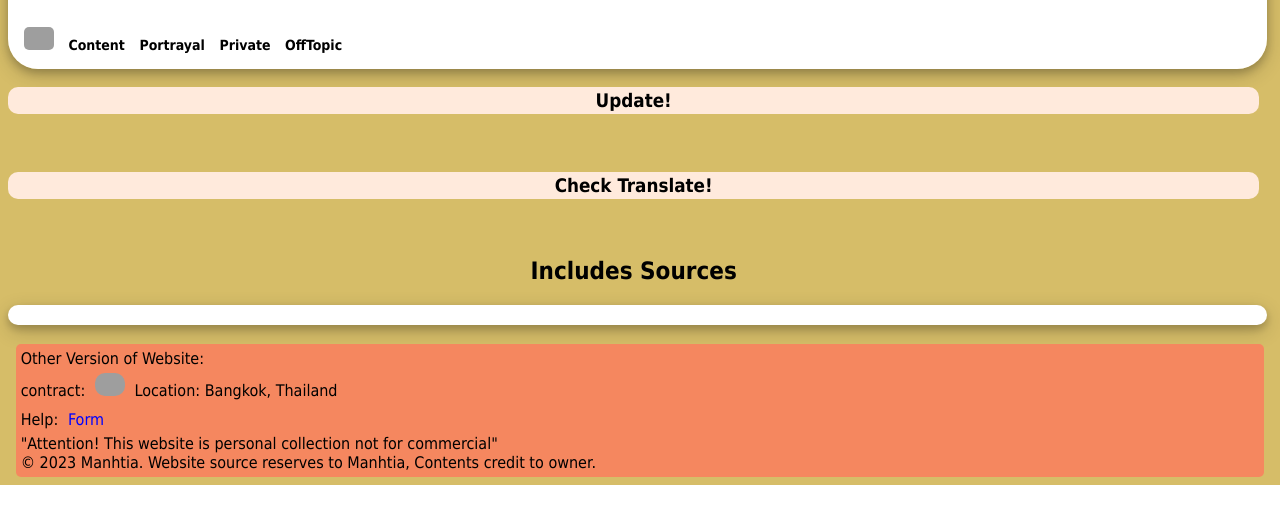
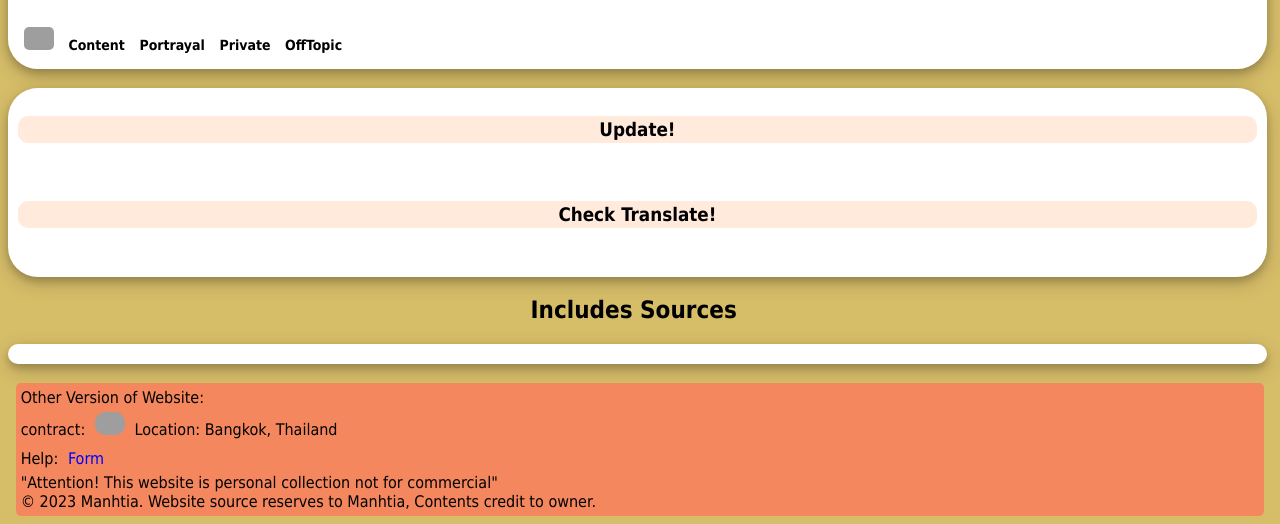
Before and after one commit to redjajaggg/MPM, a Django app: page /manhtia/ in a window 1280 px wide. Shown: the part 1025-1549 px from the top of the page. Before the commit the page ends 1510 px from the top, so only its background shows below. Run offline with Django 4.2, Linux system fonts and the light colour scheme; some libraries are stand-ins or nearby versions; grey boxes are pictures that could not be loaded.

Commit message:
Update index.html

```diff
--- a/Manhtia/templates/Manhtia/index.html
+++ b/Manhtia/templates/Manhtia/index.html
@@ -55,12 +55,12 @@
             <div id="exchange">
                 <iframe id="exshow" src="https://redjajaggg.github.io/My-Private-Manhwa/ModernManhwaWeb/currency.html"></iframe>
             </div>
-        </div>
-        <div id="update"">
+        </div><br>
+        <div id="update"" class="moderndiv" style="width: 99%;">
             <h3>Update!</h3>
-            <div id="today" class="up"></div>
+            <div id="today" class="up" style="justify-items: center;"></div>
             <h3>Check Translate!</h3>
-            <div id="yesterday" class="up"></div>
+            <div id="yesterday" class="up" style="justify-items: center;"></div>
         </div>
         <h2>Includes Sources</h2>
         <div id="app" class="moderndiv">
```
